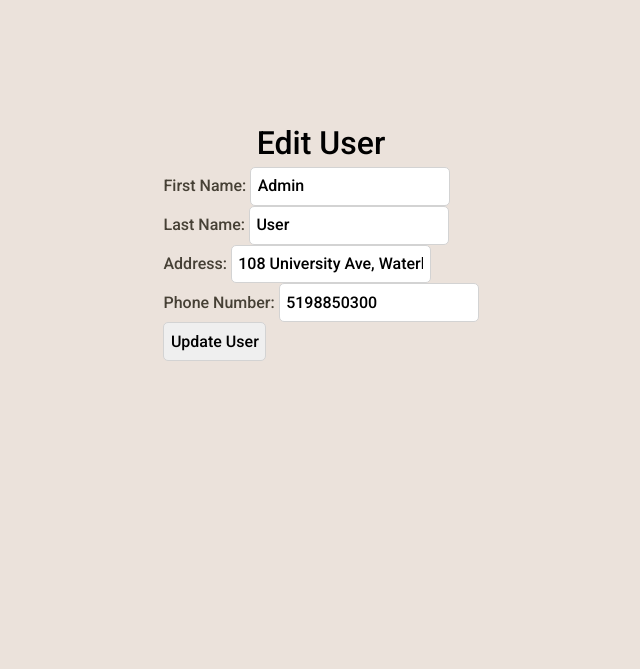
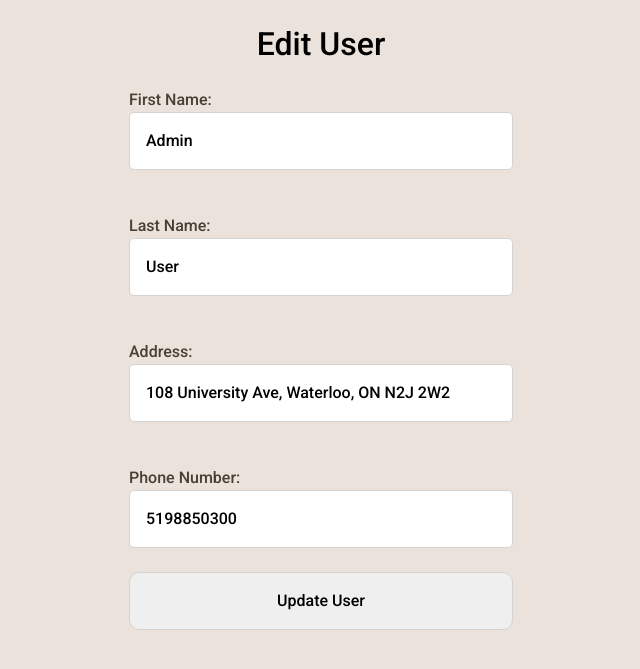
Before and after one commit to SauravSth/PHPGroupProject, a PHP site: page /admin/edit_users.php?id=8 in a window 1280 px wide. Shown: the part 44-713 px from the top of the page, without its empty margins (319-959 px from the left). Run offline with PHP 8.4, Linux system fonts and the light colour scheme; the visitor is signed in with stand-in values (Sample User, id 1); data comes from the database, SQL or seed files in the repository; some web fonts are replaced.

Commit message:
Edit user page css

```diff
--- a/admin/edit_users.php
+++ b/admin/edit_users.php
@@ -104,7 +104,7 @@ if (isset($_POST['update'])) {
             <label for="phone">Phone Number:</label>
             <input type="text" name="phone" id="phone" value="<?php echo htmlspecialchars($user['phone_number']); ?>" autocomplete="off"><br>
 
-            <input type="submit" value="Update User" name="update">
+            <input type="submit" value="Update User" name="update" class="btnHover">
         </form>
     </main>
 </body>
--- a/public/css/styles.css
+++ b/public/css/styles.css
@@ -495,6 +495,9 @@ form button {
 	align-items: center;
 	flex-direction: column;
 }
+#editUserForm {
+	width: 50%;
+}
 #cartMain table {
 	border-collapse: collapse;
 	border: 2px solid var(--color-accent);
@@ -606,16 +609,19 @@ form button {
 
 /* EDIT MODEL */
 #editModelMain,
-#addModelMain {
+#addModelMain,
+#editUserMain {
 	margin-top: 20px;
 }
 #editModelMain form,
-#addModelMain form {
+#addModelMain form,
+#editUserMain form {
 	display: flex;
 	flex-direction: column;
 }
 #editModelMain :is(input, textarea, button),
-#addModelMain :is(input, textarea, button) {
+#addModelMain :is(input, textarea, button),
+#editUserMain :is(input, textarea, button) {
 	padding: 1em;
 }
 
```
Lines whose indentation alone changed are shown as unchanged.
